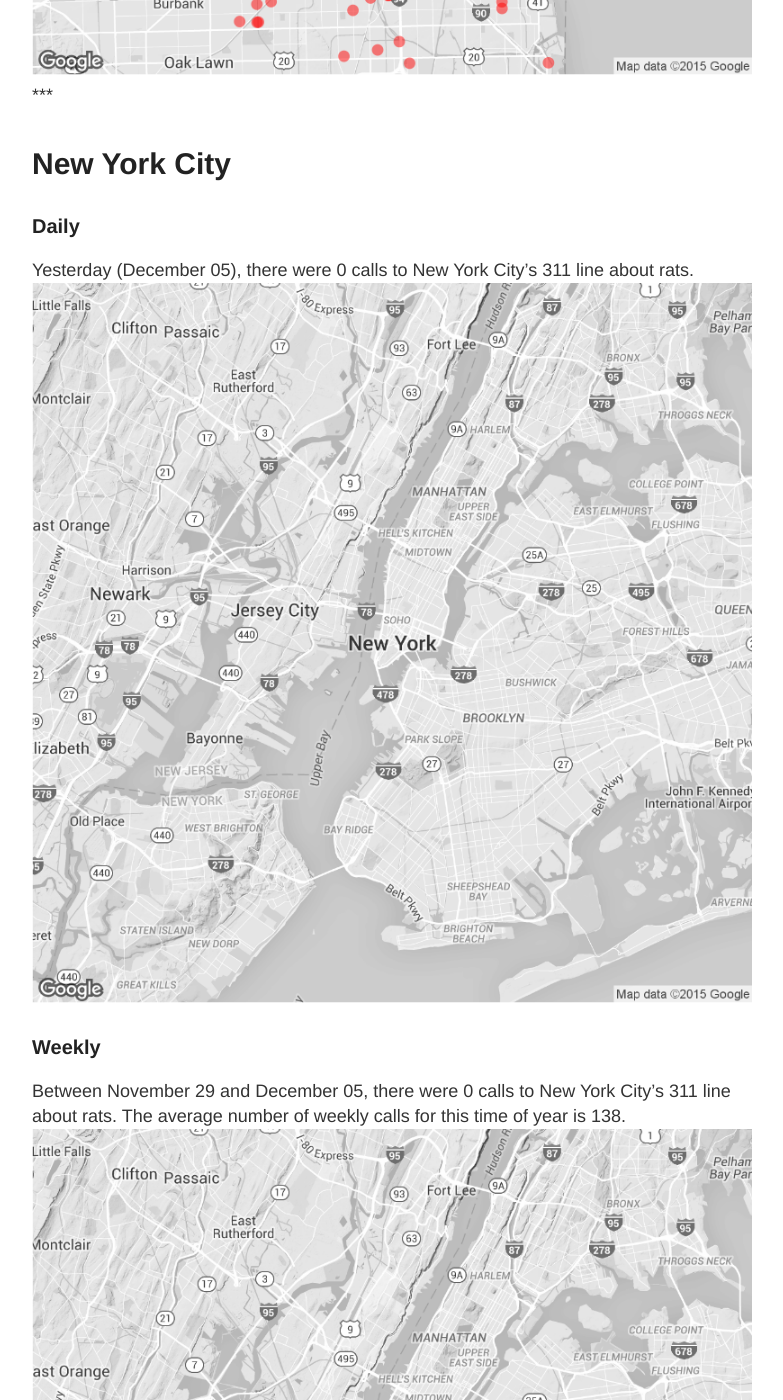
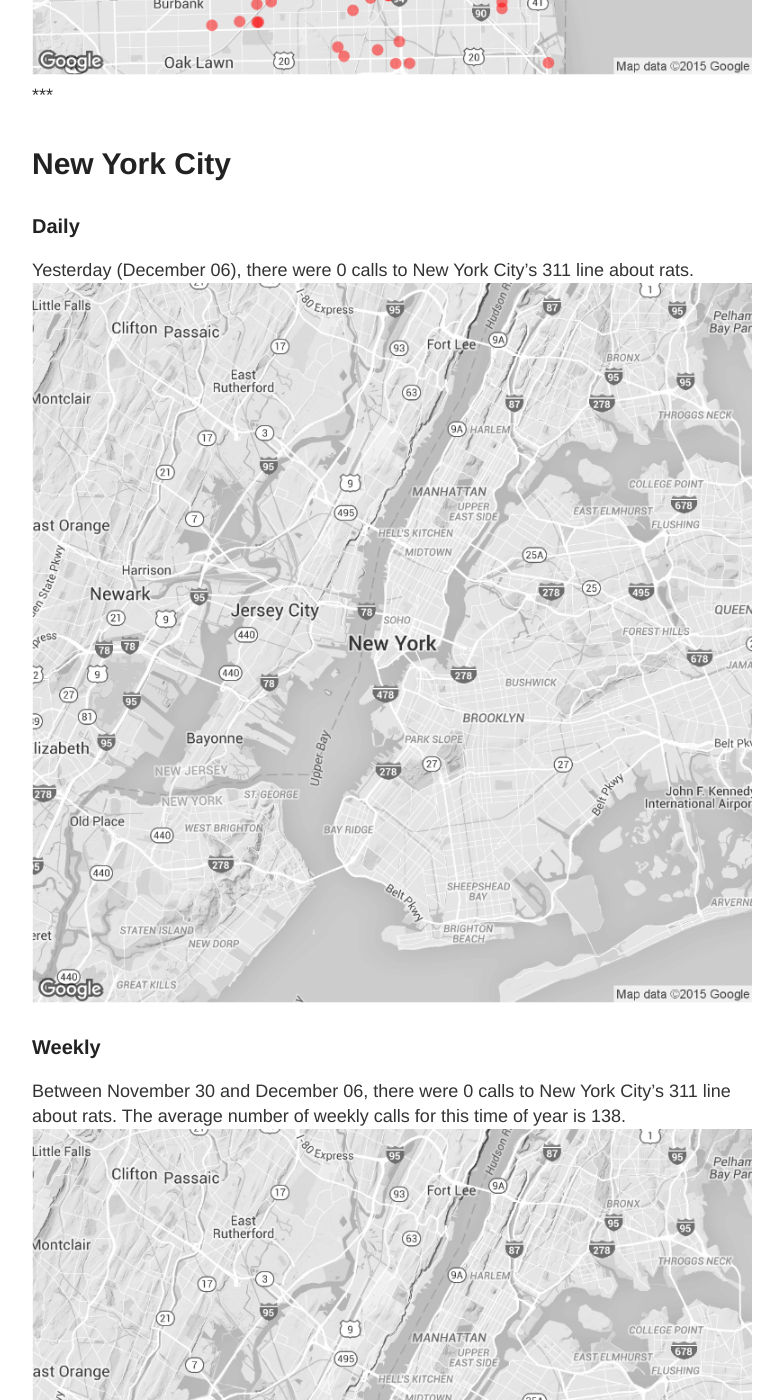
Before and after one commit to DanielHadley/ratmaps, a Jekyll site: the page built from daily.md, in a window 1280 px wide and 1400 px high, scrolled down 1986 px. Shown: the whole window, without its empty margins (248-1031 px from the left). Built offline with Jekyll 4.4.1, drawn with Linux system fonts in a browser that asks for light colours; comment, search, counter and statistics services are not loaded; some of the changed text lies outside the part shown.

Commit message:
Daily Maps

```diff
--- a/daily.md
+++ b/daily.md
@@ -15,22 +15,22 @@
 
 ### Daily
 
-Yesterday (December 05), there were 34 calls to Chicago's 311 line about rats.
+Yesterday (December 06), there were 28 calls to Chicago's 311 line about rats.
 ![Chicago rat calls to 311 weekly map]({{ site.cityimages }}/daily/Chicago_Rat_Map_Daily.png)
 
 ### Weekly
-Between November 29 and December 05, there were 551 calls to Chicago's 311 line about rats. The average number of weekly calls for this time of year is 410.
+Between November 30 and December 06, there were 545 calls to Chicago's 311 line about rats. The average number of weekly calls for this time of year is 410.
 ![Chicago rat calls to 311 weekly map]({{ site.cityimages }}/daily/Chicago_Rat_Map_Weekly.png)
 ***
 # New York City <a id="nyc"><a>
 
 ### Daily
 
-Yesterday (December 05), there were 0 calls to New York City's 311 line about rats.
+Yesterday (December 06), there were 0 calls to New York City's 311 line about rats.
 ![NYC rat calls to 311 weekly map]({{ site.cityimages }}/daily/NYC_Rat_Map_Daily.png)
 
 ### Weekly
-Between November 29 and December 05, there were 0 calls to New York City's 311 line about rats. The average number of weekly calls for this time of year is 138.
+Between November 30 and December 06, there were 0 calls to New York City's 311 line about rats. The average number of weekly calls for this time of year is 138.
 ![NYC rat calls to 311 weekly map]({{ site.cityimages }}/daily/NYC_Rat_Map_Weekly.png)
 
 Each red dot represents one call about a rat seen in that location. The dots are transparent, so multiple calls from one location will be seen as a solid dot. The usual caveats apply: more calls do not necessarily mean that there are more rats in that location than other parts of the city. A cluster of dots could indicate that one resident is unusually vocal about rodents in his or her neighborhood. Also, more densely populated neighborhoods tend to make more calls to 311.
```
Also changed, not shown: images/pages/daily/Chicago_Rat_Map_Daily.png, images/pages/daily/Chicago_Rat_Map_Weekly.png.
